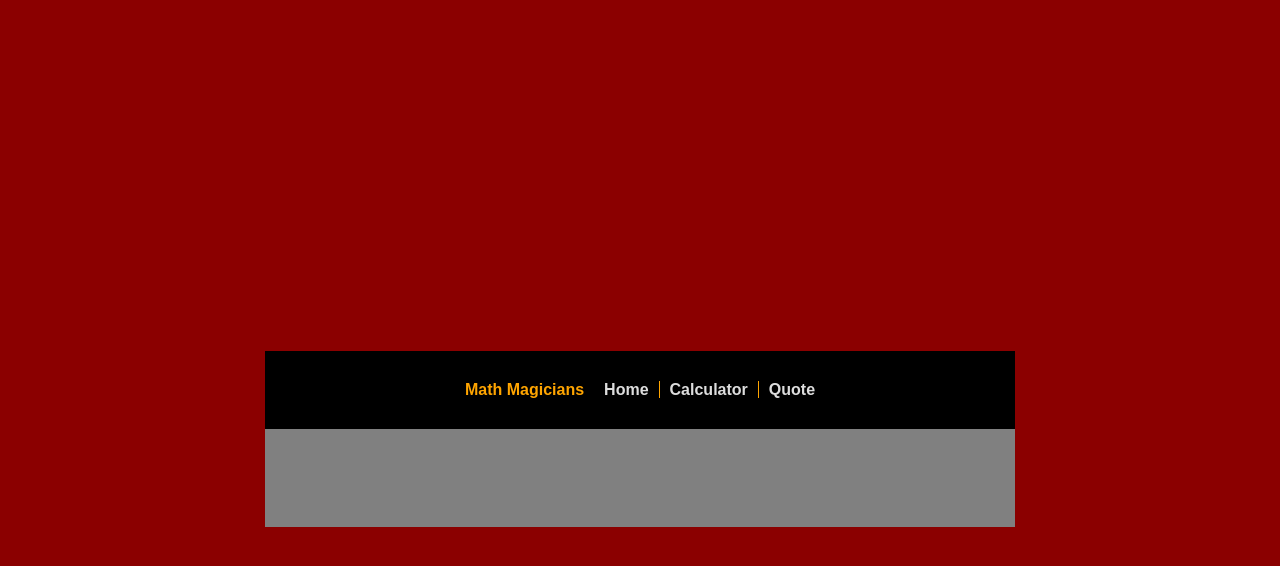
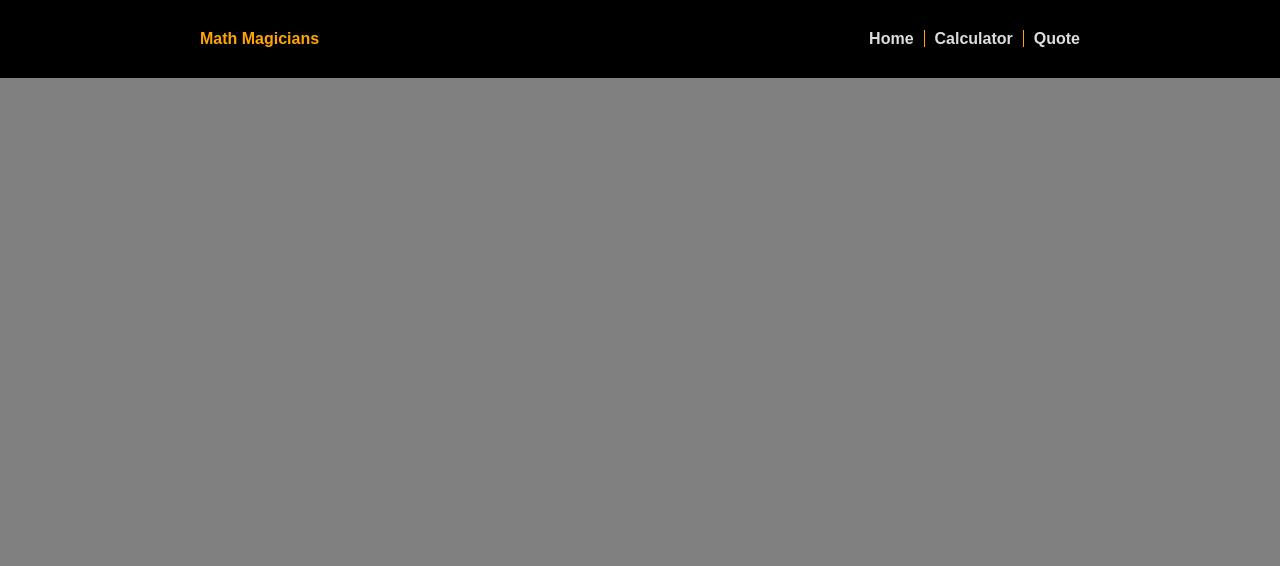
Before and after one commit to mukhammadrizooff/Math-Magicians, a React (Create React App) app: page / in a window 1280 px wide. Shown: the top 566 px of the page. Built offline with nearby package versions, Linux system fonts and the light colour scheme.

Commit message:
Modify main css file

```diff
--- a/src/index.css
+++ b/src/index.css
@@ -9,12 +9,17 @@ html {
   box-sizing: border-box;
   scroll-behavior: smooth;
   font-family: sans-serif;
+  height: 100vh;
 }
 
 body {
+  display: flex;
+  flex-direction: column;
+  background-color: grey;
+}
+
+.root {
   width: 100vw;
-  height: 100vh;
-  background-color: darkred;
-  display: grid;
-  place-content: center;
+  height: 100%;
+  overflow-x: hidden;
 }
```
